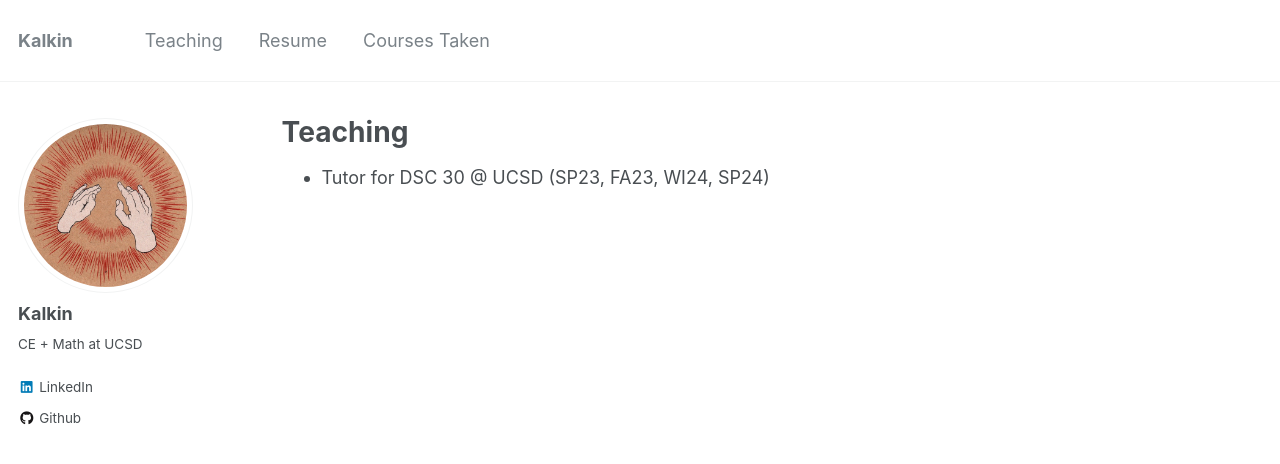
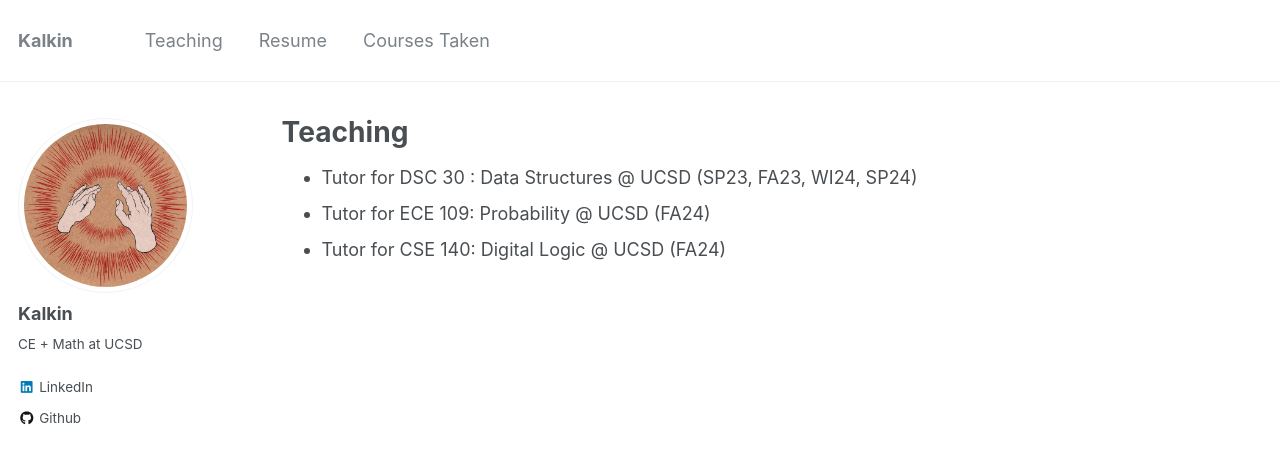
Before and after one commit to kalkulator413/kalkulator413.github.io, a Jekyll site: the page built from _pages/teaching.md, in a window 1280 px wide. Shown: the top 464 px of the page. Built offline with Jekyll 4.4.1, drawn with Linux system fonts in a browser that asks for light colours.

Commit message:
Update teaching.md

```diff
--- a/_pages/teaching.md
+++ b/_pages/teaching.md
@@ -5,7 +5,9 @@ permalink: /teaching/
 author_profile: true
 ---
 
-- Tutor for DSC 30 @ UCSD (SP23, FA23, WI24, SP24)
+- Tutor for DSC 30 : Data Structures @ UCSD (SP23, FA23, WI24, SP24)
+- Tutor for ECE 109: Probability @ UCSD (FA24)
+- Tutor for CSE 140: Digital Logic @ UCSD (FA24)
 
 <!-- {% include base_path %}
 
```
